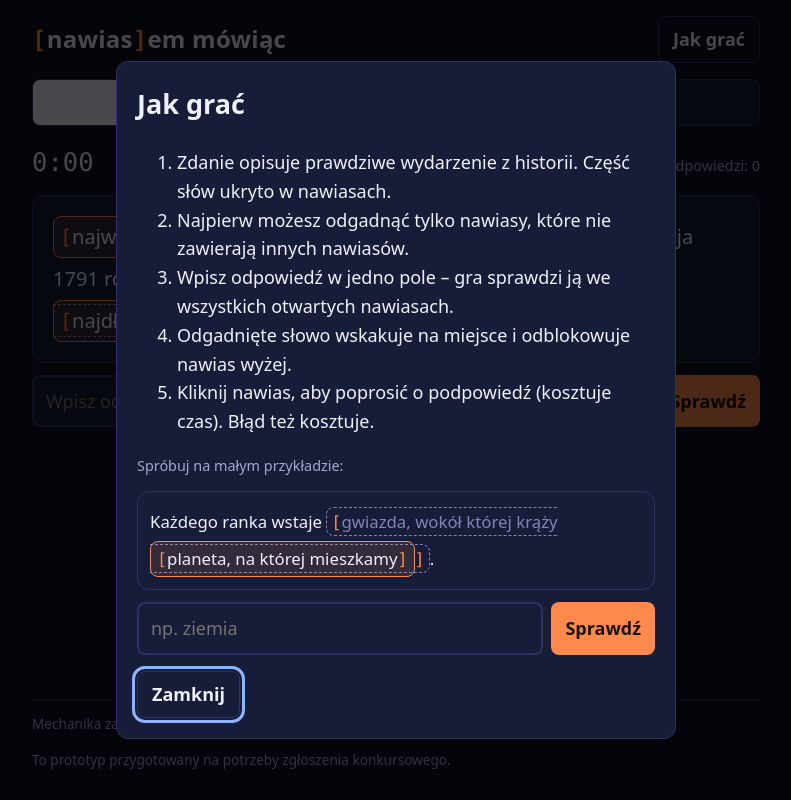
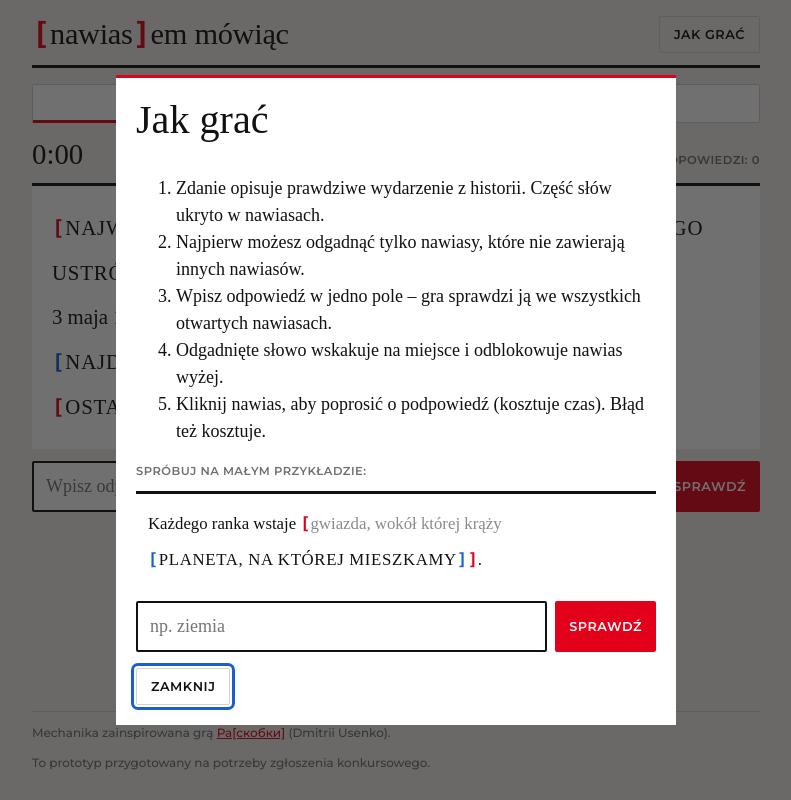
Before and after one commit to vushauv/nawiasem-mowiac, a React (Vite) app: page / in a window 1280 px wide. Shown: the whole page, without its empty margins (244-1035 px from the left). Built offline with nearby package versions, Linux system fonts and the light colour scheme.

Commit message:
feat: add wyborcza styles

```diff
--- a/index.html
+++ b/index.html
@@ -4,6 +4,8 @@
     <meta charset="UTF-8" />
     <meta name="viewport" content="width=device-width, initial-scale=1.0, viewport-fit=cover" />
     <meta name="description" content="Nawiasem mówiąc – codzienna gra słowna o historii. Prototyp konkursowy." />
+    <link rel="preconnect" href="https://fonts.googleapis.com" />
+    <link href="https://fonts.googleapis.com/css2?family=Montserrat:wght@500;600&display=swap" rel="stylesheet" />
     <title>Nawiasem mówiąc</title>
   </head>
   <body>
--- a/src/App.tsx
+++ b/src/App.tsx
@@ -39,7 +39,13 @@ export default function App() {
       </main>
 
       <footer>
-        <p>Mechanika zainspirowana grą Ра[скобки] (Dmitrii Usenko).</p>
+        <p>
+          Mechanika zainspirowana grą{' '}
+          <a href="https://raskobki.app/" target="_blank" rel="noreferrer">
+            Ра[скобки]
+          </a>{' '}
+          (Dmitrii Usenko).
+        </p>
         <p>To prototyp przygotowany na potrzeby zgłoszenia konkursowego.</p>
       </footer>
 
--- a/src/components/Node.tsx
+++ b/src/components/Node.tsx
@@ -10,12 +10,13 @@ interface Props {
   open: string[]
   selected: string | null
   onSelect: (id: string) => void
+  depth?: number
 }
 
 // Renders a node's template; each {child} becomes either the solved word
 // or a bracket that renders the child recursively.
 export default function Node(props: Props) {
-  const { puzzle, id, solved, revealed, letters, open, selected, onSelect } = props
+  const { puzzle, id, solved, revealed, letters, open, selected, onSelect, depth = 0 } = props
   const parts = puzzle.nodes[id].template.split(/(\{\w+\})/)
 
   return (
@@ -34,7 +35,7 @@ export default function Node(props: Props) {
           )
         }
 
-        const inner = <Node {...props} id={c} />
+        const inner = <Node {...props} id={c} depth={depth + 1} />
         const isOpen = open.includes(c)
 
         if (isOpen) {
@@ -42,7 +43,7 @@ export default function Node(props: Props) {
             <button
               key={i}
               type="button"
-              className={`bracket open${selected === c ? ' selected' : ''}`}
+              className={`bracket open d${depth % 5}${selected === c ? ' selected' : ''}`}
               aria-label={`Nawias do odgadnięcia: ${plainText(puzzle, c, solved)}`}
               aria-pressed={selected === c}
               onClick={() => onSelect(c)}
@@ -60,7 +61,7 @@ export default function Node(props: Props) {
         return (
           <span
             key={i}
-            className="bracket locked"
+            className={`bracket locked d${depth % 5}`}
             aria-label={`Zablokowany nawias: ${plainText(puzzle, c, solved)}`}
           >
             <span className="br">[</span>
--- a/src/styles.css
+++ b/src/styles.css
@@ -1,12 +1,14 @@
 :root {
-  --bg: #0e1226;
-  --panel: #171c38;
-  --ink: #eef0fa;
-  --muted: #a3a9c9;
-  --accent: #ff8a4c;
-  --lock: #7f86b5;
-  --ok: #5bd69a;
-  --line: #2b3260;
+  --bg: #f0eeea;
+  --panel: #ffffff;
+  --ink: #111111;
+  --muted: #707070;
+  --accent: #e2001a;
+  --lock: #8a8a8a;
+  --ok: #1b7f4b;
+  --line: #d6d3cc;
+  --serif: 'Austin News Deck Web', 'Times New Roman', serif;
+  --sans: Montserrat, 'Segoe UI', Roboto, system-ui, sans-serif;
   --mono: ui-monospace, SFMono-Regular, Menlo, Consolas, monospace;
 }
 * { box-sizing: border-box; }
@@ -14,76 +16,79 @@ body {
   margin: 0;
   background: var(--bg);
   color: var(--ink);
-  font: 18px/1.6 system-ui, -apple-system, 'Segoe UI', Roboto, sans-serif;
+  font: 400 18px/1.5 var(--serif);
 }
 .app { max-width: 760px; margin: 0 auto; padding: 16px; min-height: 100vh; min-height: 100dvh; display: flex; flex-direction: column; }
 main { flex: 1; }
-header { display: flex; justify-content: space-between; align-items: center; gap: 12px; }
-.logo { font-size: 1.5rem; margin: 0; letter-spacing: .01em; }
-.br { font-family: var(--mono); color: var(--accent); }
+header { border-bottom: 3px solid var(--ink); padding-bottom: 12px; display: flex; justify-content: space-between; align-items: center; gap: 12px; }
+.logo { font: 500 1.9rem/1.1 var(--serif); margin: 0; letter-spacing: -.01em; }
+.br { font-family: var(--mono); font-weight: 700; color: var(--bc, var(--accent)); }
+.d0 { --bc: #e2001a; }
+.d1 { --bc: #1a5fd1; }
+.d2 { --bc: #00808a; }
+.d3 { --bc: #8a3ffc; }
+.d4 { --bc: #c25e00; }
 
 button, input { font: inherit; color: inherit; }
+button, .tab, .hint-label { font-family: var(--sans); }
 button {
-  background: var(--accent); color: #1a1205; border: 0; border-radius: 8px;
-  padding: 8px 14px; cursor: pointer; font-weight: 600;
+  background: var(--accent); color: #fff; border: 0; border-radius: 2px;
+  padding: 8px 14px; cursor: pointer; font-weight: 600; font-size: .8rem; letter-spacing: .04em; text-transform: uppercase;
 }
 button.ghost { background: transparent; color: var(--ink); border: 1px solid var(--line); }
 button:disabled { opacity: .5; cursor: default; }
-:focus-visible { outline: 3px solid #8fb4ff; outline-offset: 2px; }
+:focus-visible { outline: 3px solid #1a5fd1; outline-offset: 2px; }
 
 .tabs { display: flex; gap: 8px; margin: 16px 0; }
-.tab { flex: 1; background: var(--panel); color: var(--muted); border: 1px solid var(--line); text-transform: capitalize; }
-.tab.active { background: var(--ink); color: var(--bg); }
+.tab { flex: 1; background: var(--panel); color: var(--muted); border: 1px solid var(--line); }
+.tab.active { background: var(--panel); color: var(--accent); border-color: var(--line); border-bottom: 3px solid var(--accent); }
 
 .bar { display: flex; justify-content: space-between; align-items: baseline; }
-.timer { font-family: var(--mono); font-size: 1.6rem; }
-.muted { color: var(--muted); font-size: .9rem; }
+.timer { font: 500 1.8rem/1.1 var(--serif); font-variant-numeric: tabular-nums; }
+.muted { color: var(--muted); font: 600 .72rem/1.4 var(--sans); text-transform: uppercase; letter-spacing: .04em; }
 
 .sentence {
-  background: var(--panel); border: 1px solid var(--line); border-radius: 12px;
-  padding: 20px; font-size: 1.25rem; line-height: 2.1; margin: 12px 0;
+  background: var(--panel); border: 0; border-top: 3px solid var(--ink); border-radius: 0;
+  padding: 20px; font-size: 1.3rem; line-height: 2.1; margin: 12px 0;
 }
 .sentence.small { font-size: 1.05rem; padding: 12px; }
 .bracket.open {
-  display: inline; background: rgba(255, 138, 76, .12); color: var(--ink);
-  border: 1px solid var(--accent); border-radius: 8px; padding: 2px 6px;
-  font-weight: 400; text-align: left; line-height: 1.8;
+  display: inline; background: none; color: var(--ink); border: 0; padding: 0;
+  font: inherit; font-weight: 400; text-align: left; line-height: inherit; cursor: pointer;
 }
-.bracket.open.selected { background: rgba(255, 138, 76, .3); }
-.bracket.locked {
-  color: var(--lock); border: 1px dashed var(--lock); border-radius: 8px; padding: 2px 4px;
-}
+.bracket.open.selected { background: rgba(0, 0, 0, .08); }
+.bracket.locked { color: var(--lock); }
 .word { color: var(--ok); }
-.word.revealed { color: #ffd166; }
+.word.revealed { color: #b36200; }
 .letter { color: var(--accent); font-weight: 700; }
 
 .row { display: flex; gap: 8px; margin-top: 12px; }
 .row input { flex: 1; min-width: 0; }
 input {
-  background: var(--panel); border: 2px solid var(--line); border-radius: 8px; padding: 10px 12px;
+  background: var(--panel); border: 2px solid var(--ink); border-radius: 2px; padding: 10px 12px;
 }
 .hints { display: flex; flex-wrap: wrap; gap: 8px; align-items: center; margin-top: 8px; }
-.msg { min-height: 1.6em; color: var(--muted); margin: 8px 0 0; }
+.msg { min-height: 1.6em; color: var(--muted); font-family: var(--sans); font-size: .85rem; margin: 8px 0 0; }
 .ok { color: var(--ok); }
 
-.win { background: var(--panel); border: 1px solid var(--ok); border-radius: 12px; padding: 16px; }
+.win { background: var(--panel); border-top: 3px solid var(--ok); border-radius: 0; padding: 16px; }
 .win h2 { margin: 0; }
-.big { font-family: var(--mono); font-size: 2.4rem; margin: 0; color: var(--ok); }
+.big { font-family: var(--serif); font-weight: 500; font-size: 2.4rem; margin: 0; color: var(--ok); }
 .share { font-family: var(--mono); background: var(--bg); padding: 8px; border-radius: 8px; }
-a { color: #8fb4ff; }
+a { color: var(--accent); }
 
 .overlay {
-  position: fixed; inset: 0; background: rgba(0, 0, 0, .7); display: grid;
+  position: fixed; inset: 0; background: rgba(17, 17, 17, .6); display: grid;
   place-items: center; padding: 16px; overflow: auto; z-index: 100;
 }
 .modal {
-  background: var(--panel); border: 1px solid var(--line); border-radius: 12px;
+  background: var(--panel); border: 0; border-top: 3px solid var(--accent); border-radius: 0;
   padding: 20px; max-width: 560px; width: 100%; max-height: 100%; overflow: auto;
 }
-.modal h2 { margin-top: 0; }
+.modal h2 { margin-top: 0; font: 500 2.23em/1.1 var(--serif); }
 .modal .ghost { margin-top: 16px; }
 
-footer { margin-top: 32px; color: var(--muted); font-size: .85rem; border-top: 1px solid var(--line); }
+footer { margin-top: 32px; color: var(--muted); font-family: var(--sans); font-size: .75rem; border-top: 1px solid var(--line); }
 @media (max-width: 480px) {
   .sentence { font-size: 1.1rem; padding: 14px; }
 }
@@ -100,8 +105,9 @@ footer { margin-top: 32px; color: var(--muted); font-size: .85rem; border-top: 1
     padding: 8px 12px;
     background: var(--bg);
     border: 1px solid var(--line);
-    border-radius: 12px;
-    box-shadow: 0 4px 16px rgba(0, 0, 0, .45);
+    border-top: 3px solid var(--accent);
+    border-radius: 2px;
+    box-shadow: 0 4px 16px rgba(0, 0, 0, .18);
   }
   /* reserve room at the very end of the page so the fixed dock never covers the footer */
   .app:has(.dock) { padding-bottom: calc(20vh + 48px); padding-bottom: calc(20dvh + 48px + env(safe-area-inset-bottom)); }
```
